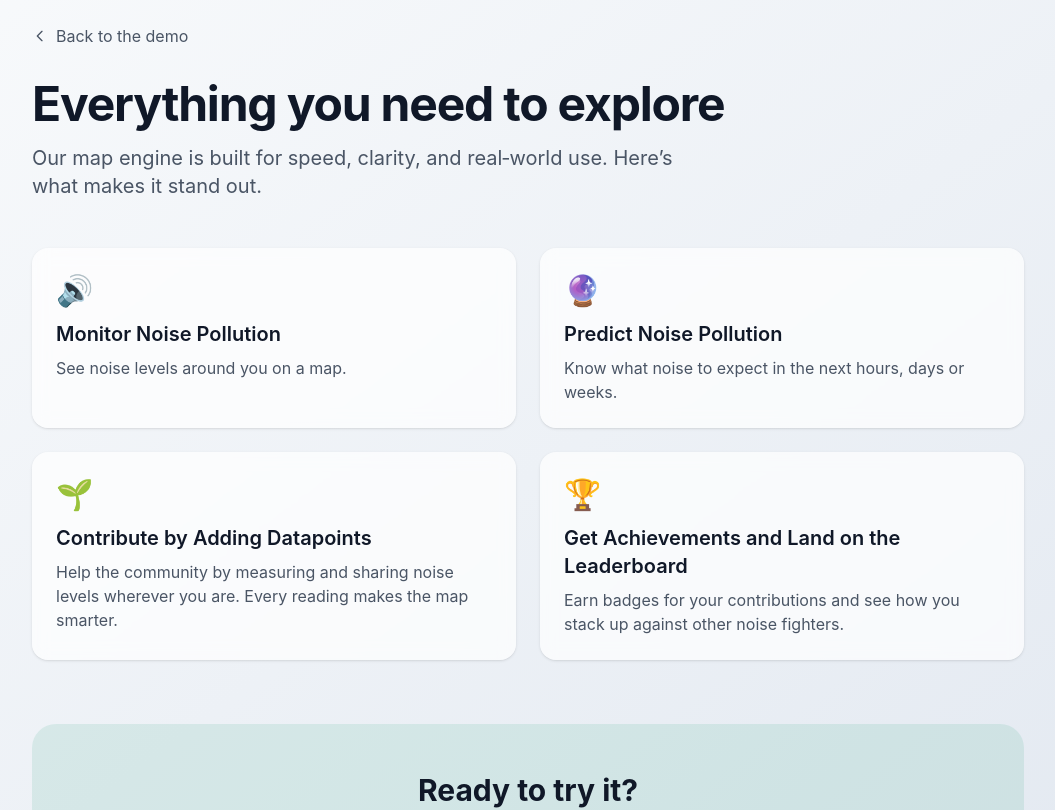
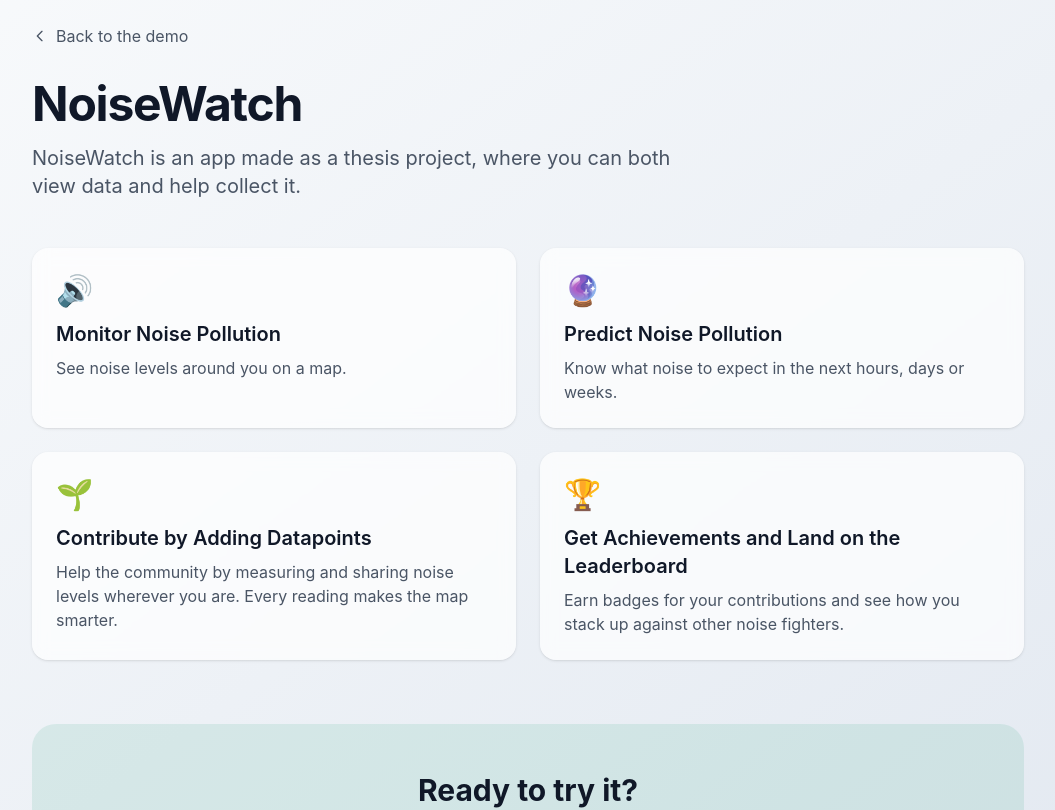
Before and after one commit to MikhailKapitov/thesis-website-demo, a React (Vite) app: page /learn-more in a window 1280 px wide. Shown: the top 810 px of the page, without its empty margins (112-1167 px from the left). Built offline with nearby package versions, Linux system fonts and the light colour scheme.

Commit message:
Placeholder text replaced LOL.

```diff
--- a/src/LearnMore.jsx
+++ b/src/LearnMore.jsx
@@ -49,11 +49,11 @@ function LearnMore() {
 
         <div className="text-center md:text-left mb-12">
           <h1 className="text-4xl sm:text-5xl font-bold tracking-tight text-gray-900 mb-4">
-            Everything you need to explore
+            NoiseWatch
           </h1>
           <p className="text-xl text-gray-600 max-w-2xl md:mx-0 mx-auto">
-            Our map engine is built for speed, clarity, and real‑world use.
-            Here’s what makes it stand out.
+            NoiseWatch is an app made as a thesis project, where you can both
+            view data and help collect it.
           </p>
         </div>
 
```
